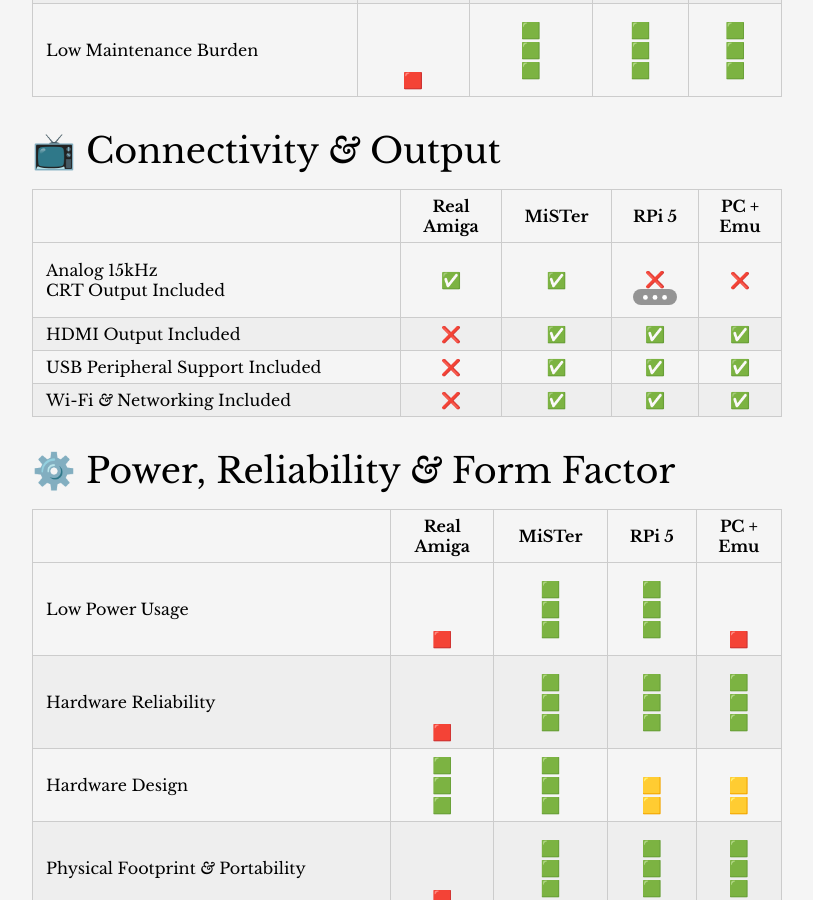
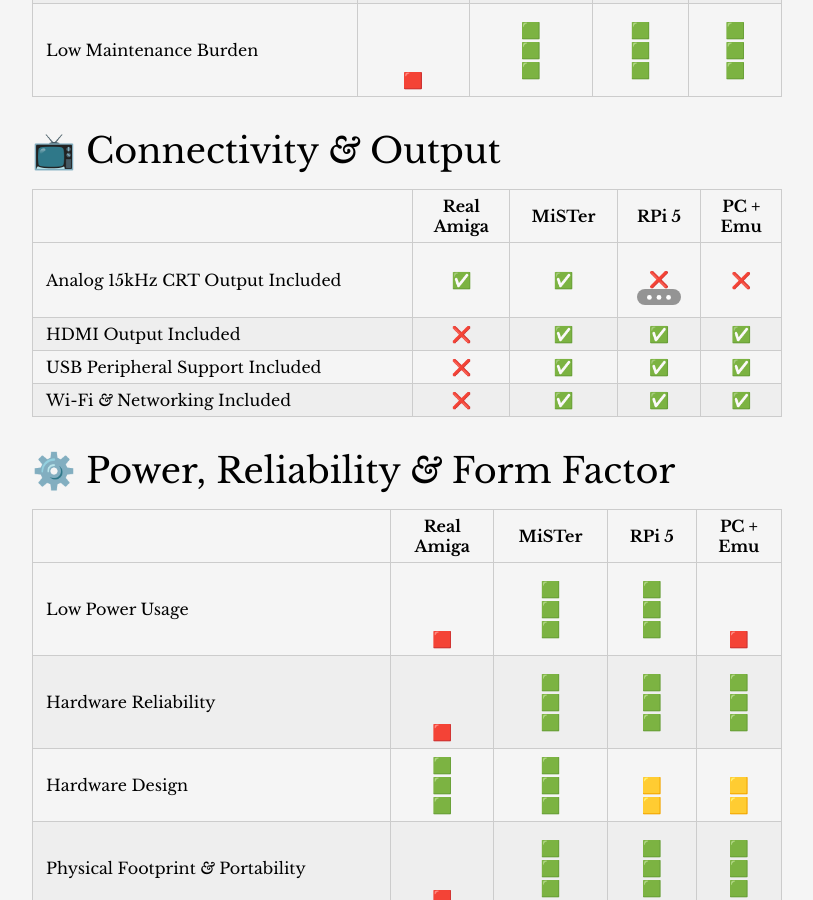
Before and after one commit to amigavision/amigavision.github.io, a Jekyll site: the page built from best.md, in a window 1280 px wide and 900 px high, scrolled down 6002 px. Shown: the whole window, without its empty margins (233-1046 px from the left). Built offline with Jekyll 4.4.1, drawn with Linux system fonts in a browser that asks for light colours.

Commit message:
Remove linebreak

```diff
--- a/best.md
+++ b/best.md
@@ -149,7 +149,7 @@
 
 |   | Real <br>Amiga | MiSTer | RPi&nbsp;5 | PC +<br> Emu |
 |---|:---------------:|:------:|:-----------------:|:-----------------------:|
-| Analog 15kHz<br> CRT Output Included | ✅ | ✅ | <br>❌<br>[^5] | ❌
+| Analog 15kHz CRT Output Included | ✅ | ✅ | <br>❌<br>[^5] | ❌
 | HDMI Output Included | ❌ | ✅ | ✅ | ✅
 | USB Peripheral Support Included | ❌ | ✅ | ✅ | ✅
 | Wi-Fi *&* Networking Included | ❌ | ✅ | ✅ | ✅
```
